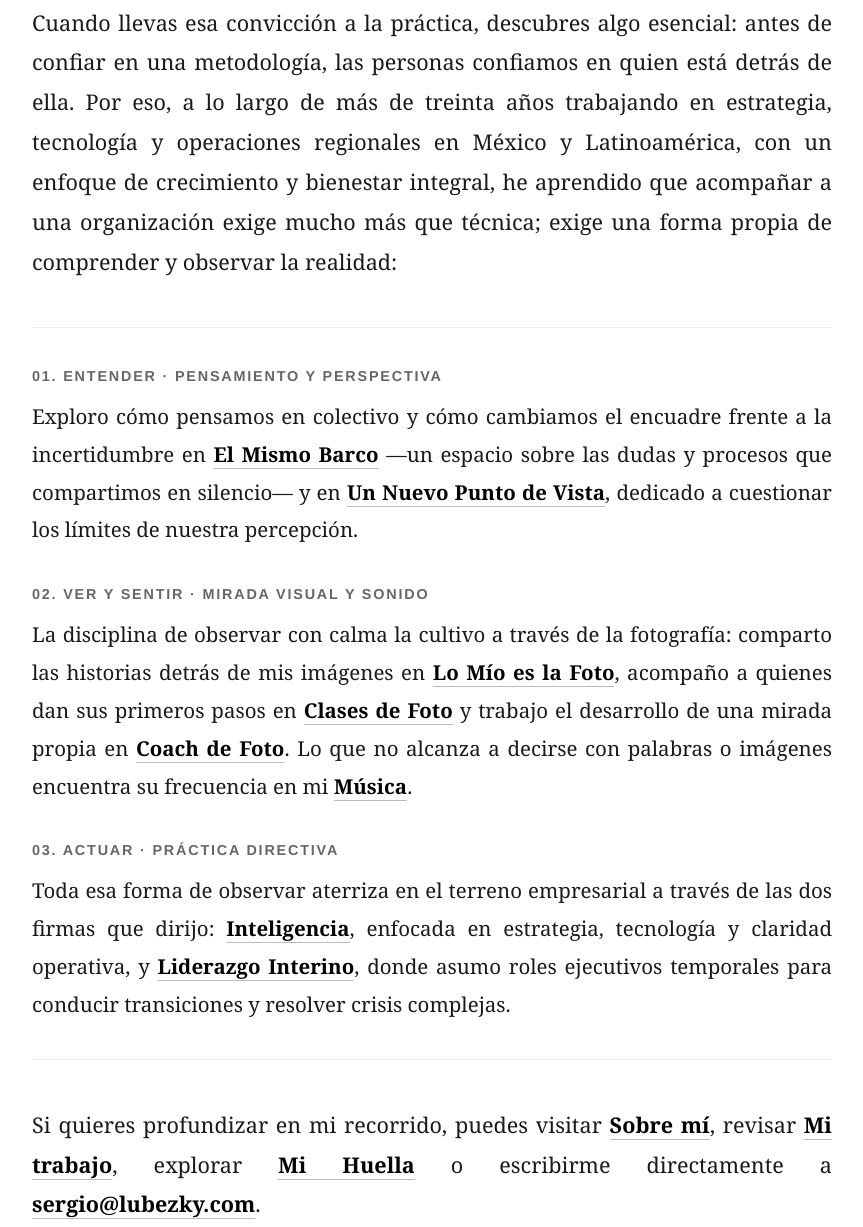
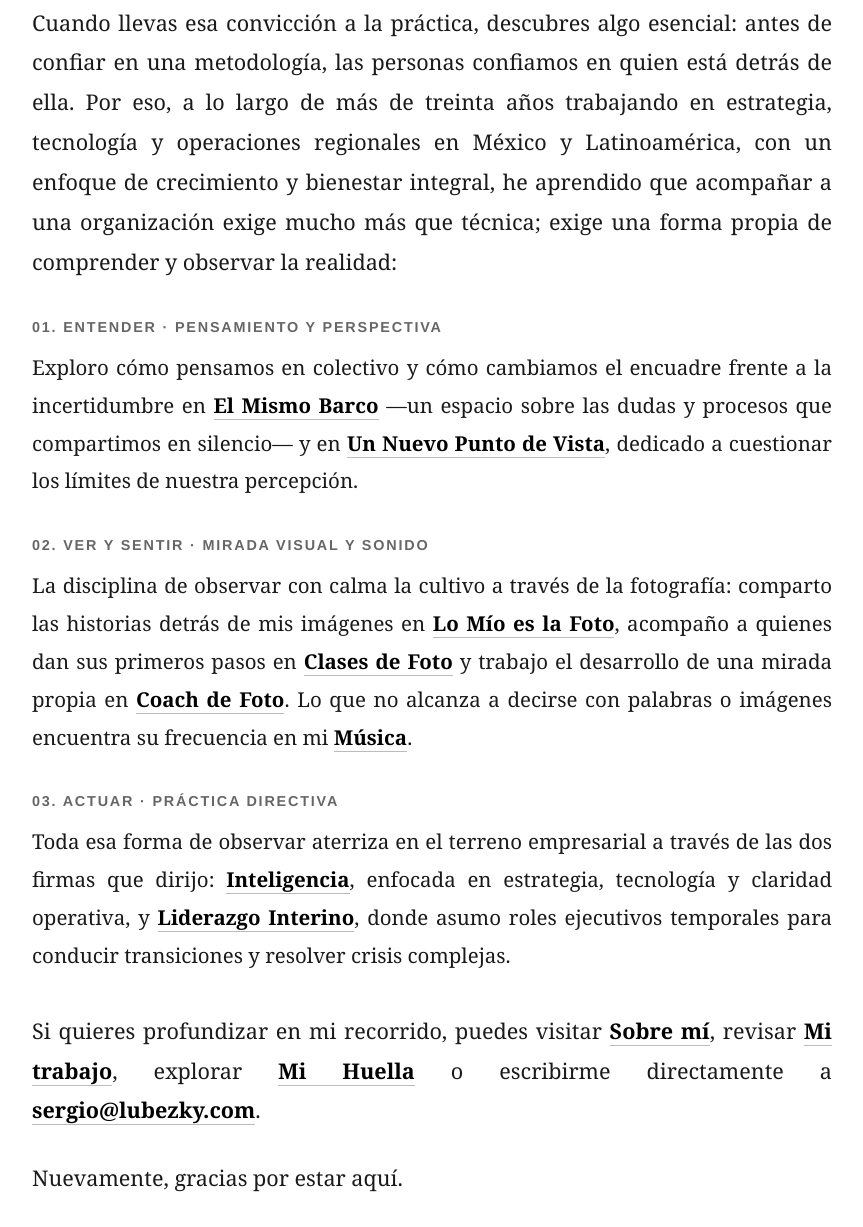
Before and after one commit to lubezky/lub-web, a plain HTML site: page index.html in a window 1280 px wide. Shown: the part 411-1638 px from the top of the page, without its empty margins (208-1071 px from the left). Drawn offline with Linux system fonts and the light colour scheme.

Commit message:
Add files via upload

```diff
--- a/index.html
+++ b/index.html
@@ -100,7 +100,7 @@
         .subtitle { font-family: 'Georgia', serif; font-style: italic; font-size: 1.3rem; color: #555; text-align: center; margin-bottom: 50px; }
         p { margin-bottom: 28px; text-align: justify; }
 
-        .pillars { margin: 45px 0; padding: 35px 0; border-top: 1px solid #ececec; border-bottom: 1px solid #ececec; }
+        .pillars { margin: 32px 0 36px 0; padding: 0; }
         .pillar-item { margin-bottom: 32px; }
         .pillar-item:last-child { margin-bottom: 0; }
         .pillar-label { font-family: 'Helvetica Neue', Arial, sans-serif; font-size: 0.9rem; text-transform: uppercase; letter-spacing: 1.8px; color: #666; display: block; margin-bottom: 8px; font-weight: 700; }
```
